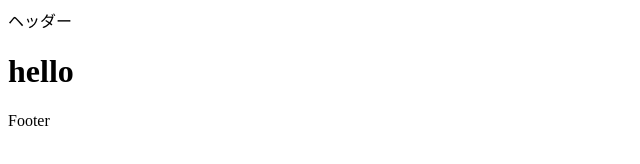
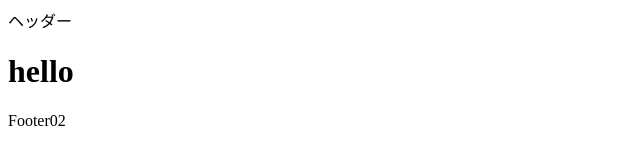
Before and after one commit to yuichi2670/git-practice, a plain HTML site: page index.html in a window 1280 px wide. Shown: the full height of the page, 0-640 px from the left. Drawn offline with Linux system fonts and the light colour scheme.

Commit message:
footer02

```diff
--- a/index.html
+++ b/index.html
@@ -9,6 +9,6 @@
 <body>
     <header>ヘッダー</header>
     <h1>hello</h1>
-    <footer>Footer</footer>
+    <footer>Footer02</footer>
 </body>
 </html>
```
